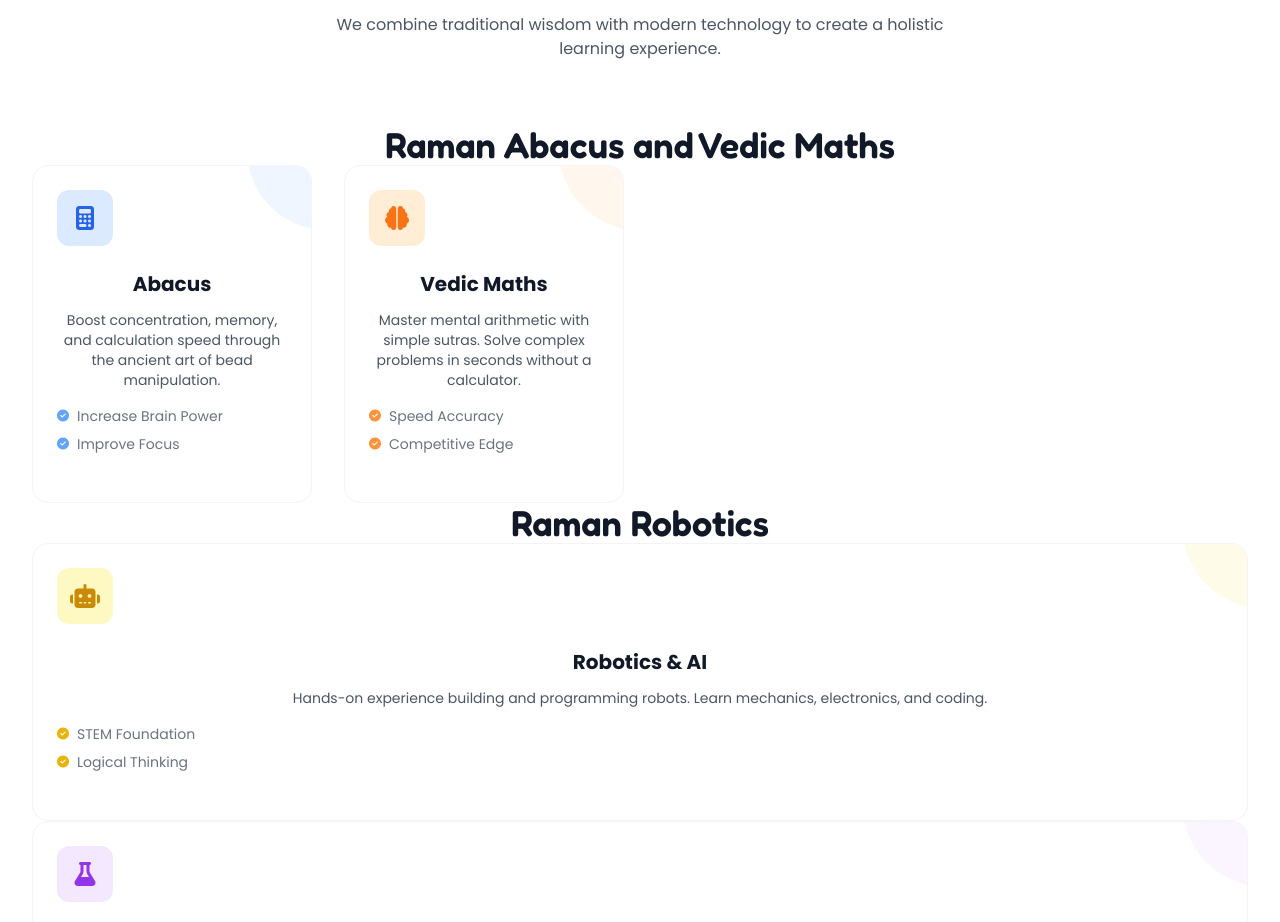
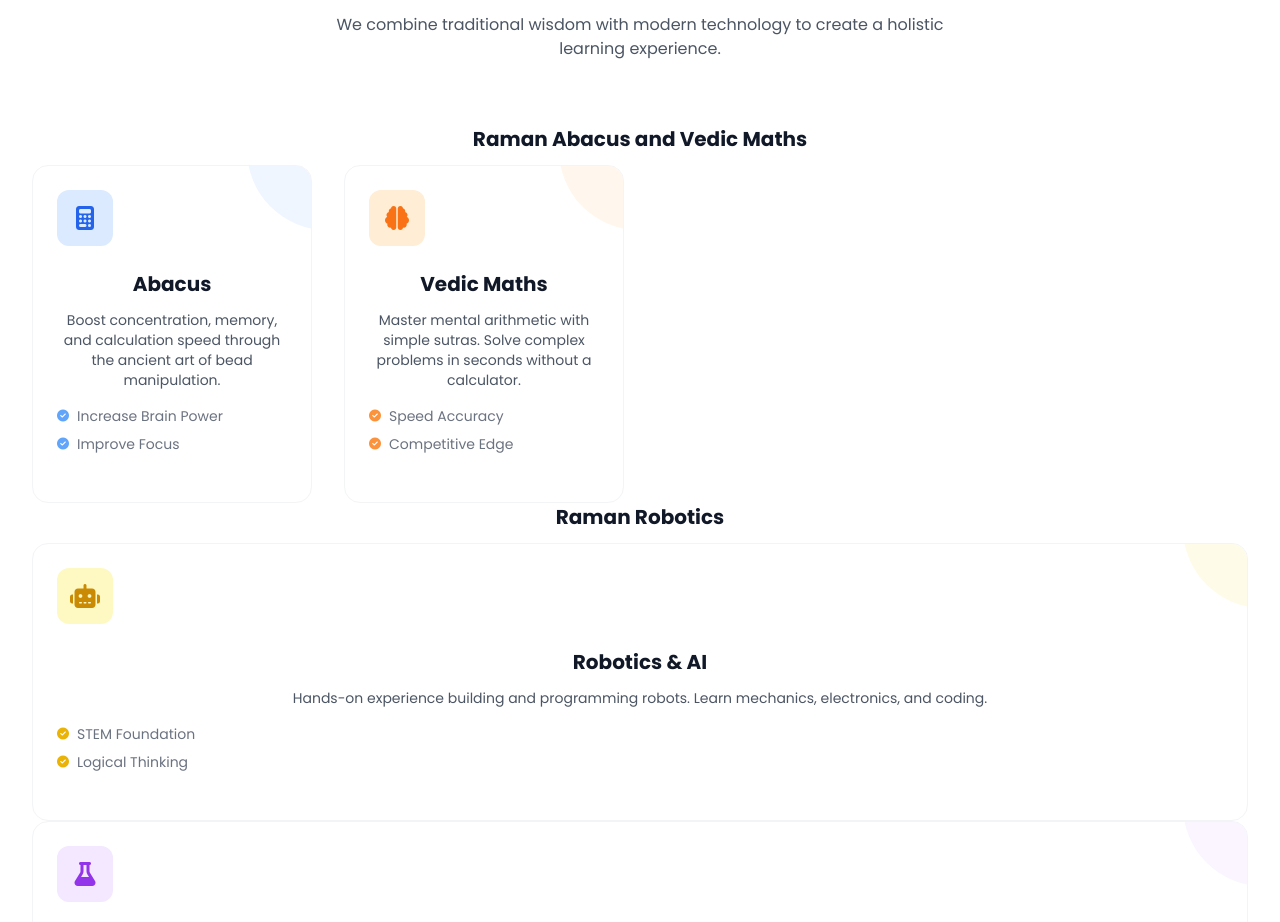
Before and after one commit to sukh74/ramaninstitutes, a plain HTML site: page index.html in a window 1280 px wide. Shown: the part 891-1813 px from the top of the page. Drawn offline with nearby package versions, Linux system fonts and the light colour scheme.

Commit message:
Update index.html
fontsize changed

```diff
--- a/index.html
+++ b/index.html
@@ -187,8 +187,7 @@
                 <p class="mt-4 text-gray-600 max-w-2xl mx-auto">We combine traditional wisdom with modern technology to create a holistic learning experience.</p>
             </div>
             <div class="text-center mb-16">
-                <h3 class="text-3xl md:text-4xl font-display font-bold text-gray-900">Raman Abacus and Vedic Maths</h3>
-
+                <h4 class="text-xl font-bold text-gray-900 mb-3">Raman Abacus and Vedic Maths</h4>
             <div class="grid grid-cols-1 md:grid-cols-2 lg:grid-cols-4 gap-8">
                 <!-- Course 1: Abacus -->
                 <div class="group bg-white border border-gray-100 rounded-2xl p-6 hover:shadow-xl transition duration-300 hover:-translate-y-2 relative overflow-hidden">
@@ -219,7 +218,7 @@
                 </div>
             </div>
             <div class="text-center mb-16">
-                <h3 class="text-3xl md:text-4xl font-display font-bold text-gray-900">Raman Robotics</h3>
+                <h4 class="text-xl font-bold text-gray-900 mb-3">Raman Robotics</h4>
 
                 <!-- Course 3: Robotics -->
                 <div class="group bg-white border border-gray-100 rounded-2xl p-6 hover:shadow-xl transition duration-300 hover:-translate-y-2 relative overflow-hidden">
```
